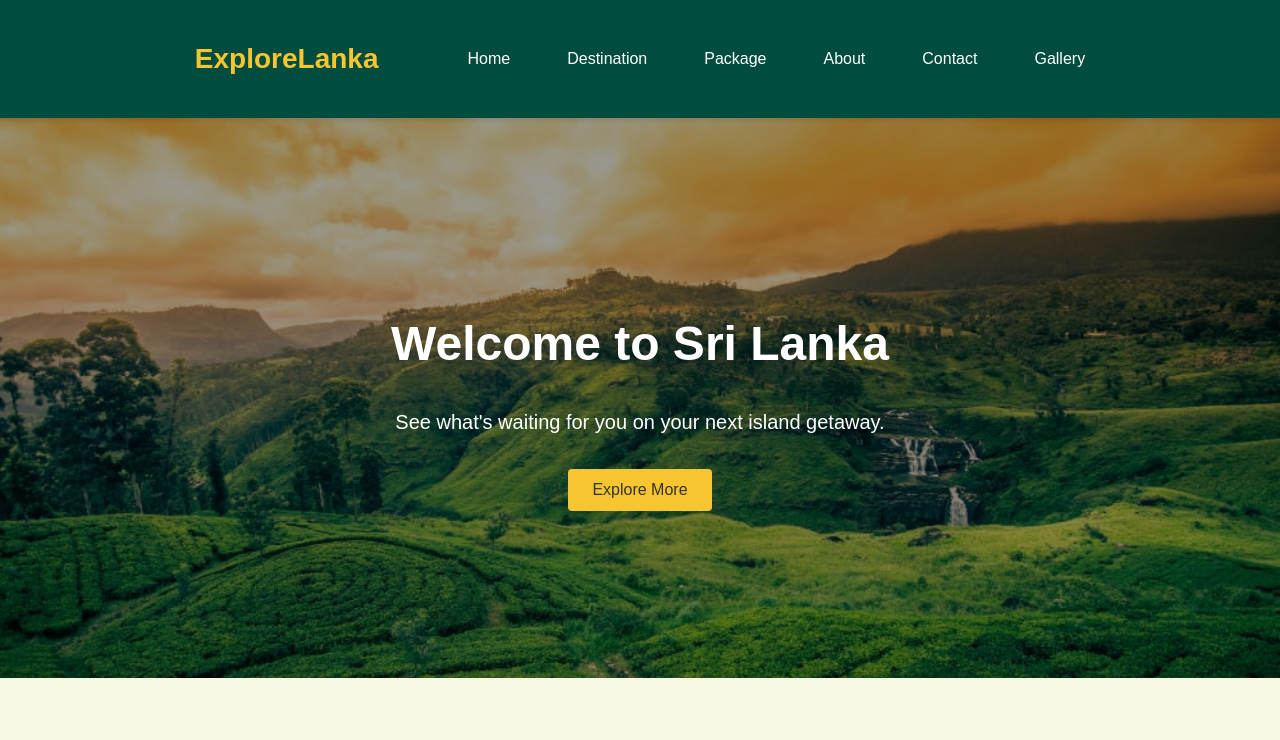
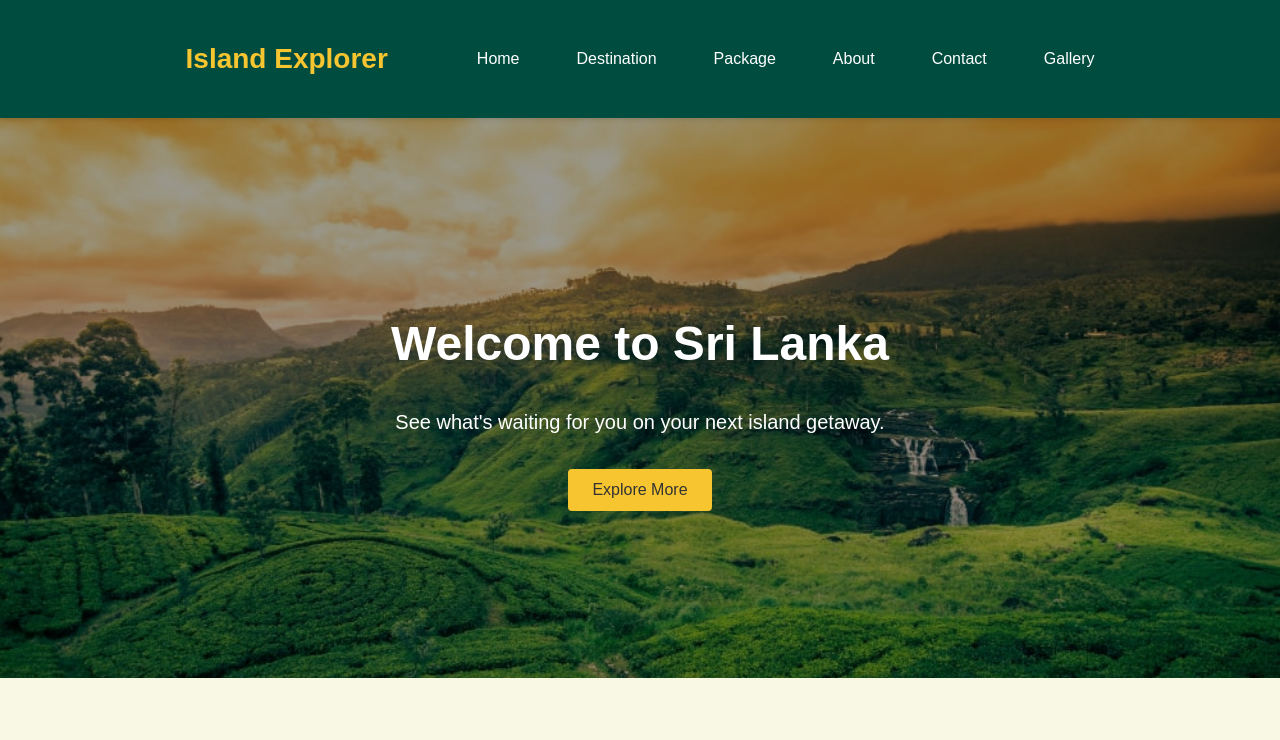
Before and after one commit to gayansaliya/Iland-Explorer, a React (Vite) app: page / in a window 1280 px wide. Shown: the top 740 px of the page. Built offline with nearby package versions, Linux system fonts and the light colour scheme; grey boxes are pictures that could not be loaded.

Commit message:
Edited issues

```diff
--- a/src/components/Destination.jsx
+++ b/src/components/Destination.jsx
@@ -8,19 +8,19 @@ const destinationRegions = [
   {
     name: "Ancient Cities & Heritage",
     description: "Explore UNESCO World Heritage sites like Sigiriya, Anuradhapura, and Polonnaruwa, stepping back into Sri Lanka's rich past.",
-   image: "images/ancient-cities.jpg",// Replace with your image path
+   image: "/images/ancient-cities.jpg",// Replace with your image path
     link: "/destination/heritage",
   },
   {
     name: "Hill Country & Tea Plantations",
     description: "Discover the misty mountains, lush tea estates, and picturesque train rides between Ella and Kandy, offering cool climates and stunning views.",
-    image: "images/hill-country.jpg", // Replace with your image path
+    image: "/images/hill-country.jpg", // Replace with your image path
     link: "/destination/hills",
   },
   {
     name: "Pristine Beaches & Coastline",
     description: "Relax on the golden sands of Mirissa, Unawatuna, or Trincomalee. Perfect for surfing, whale watching, and sunbathing.",
-    image: "images/beaches.jpg", // Replace with your image path
+    image: "/images/beaches.jpg", // Replace with your image path
     link: "/destination/beaches",
   },
 ];
--- a/src/components/Navbar.jsx
+++ b/src/components/Navbar.jsx
@@ -6,7 +6,7 @@ const Navbar = () => {
   return (
     <nav className="navbar">
       <div className="nav-container">
-        <h2 className="nav-logo">ExploreLanka</h2>
+        <h2 className="nav-logo">Island Explorer</h2>
         <ul className="nav-links">
           <li><Link to="/">Home</Link></li>
           <li><Link to="/destination">Destination</Link></li>
```
